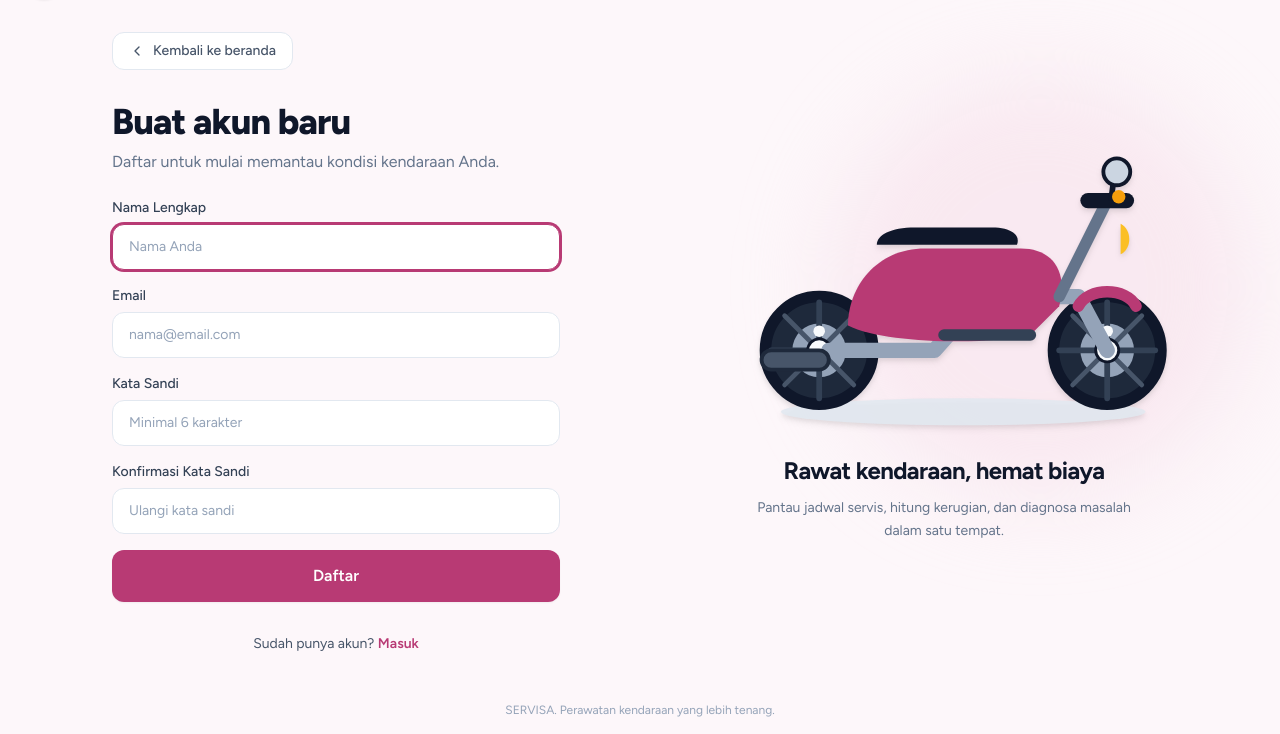
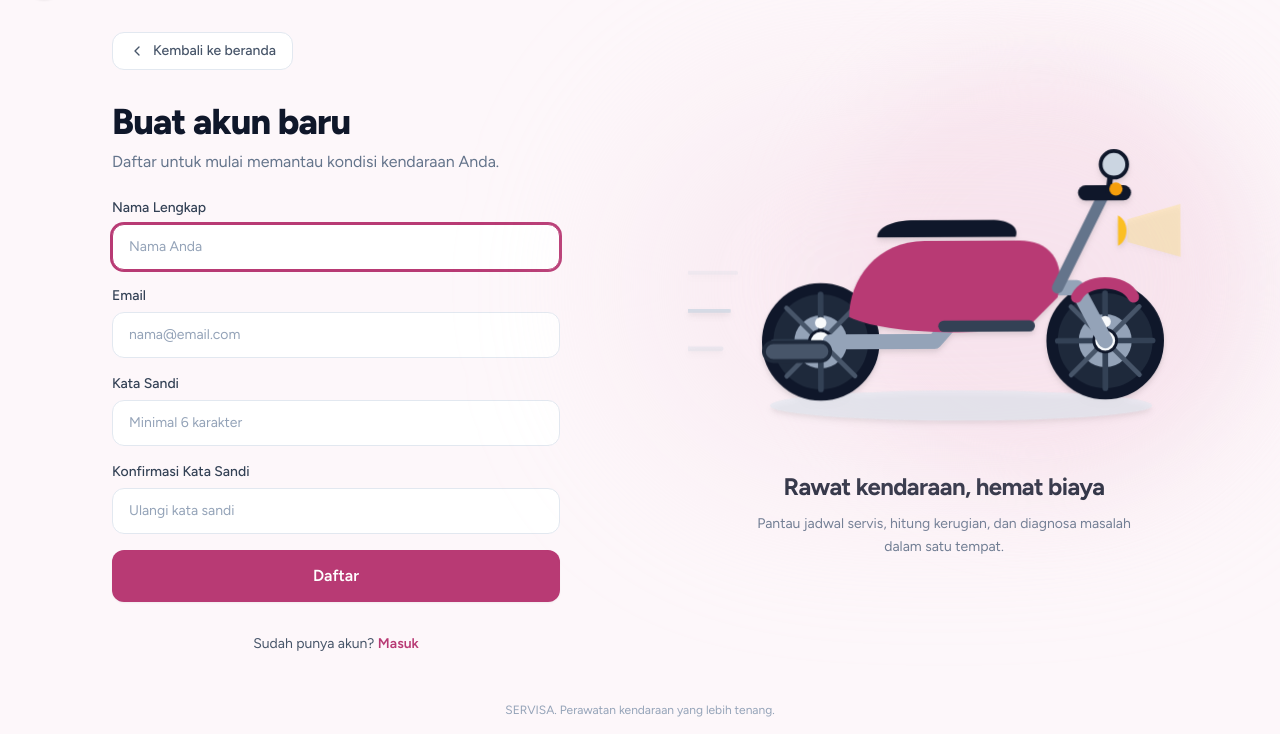
Before and after one commit to bintangalsyahadat/system-vehicle-maintenance, a Laravel app: page /register in a window 1280 px wide. Shown: the part 72-806 px from the top of the page. Run offline with Laravel 12, Linux system fonts and the light colour scheme; style sheets or scripts are compiled from the project's sources.

Commit message:
[IMP] sync animated scooter riding illustration on login and register pages
- Update auth-illustration component with 360-degree rotating wheels via native SVG animateTransform
- Add bikeRide vertical bounce and tilt riding suspension animation
- Add shadowPulse breathing ground shadow and speed dash wind lines
- Harmonize scooter proportions and glow background with dashboard odometer

```diff
--- a/resources/views/components/auth-illustration.blade.php
+++ b/resources/views/components/auth-illustration.blade.php
@@ -2,20 +2,107 @@
     <!-- Background Curved Pastel Shape (Dekoratif Melengkung Sesuai Tema) -->
     <div class="absolute -top-12 -right-8 w-80 h-80 sm:w-96 sm:h-96 bg-brand-secondary/50 dark:bg-brand-secondary/20 rounded-full -z-10 blur-2xl transform scale-110"></div>
 
-    <!-- Kontainer Ilustrasi Motor Skuter -->
-    <div class="relative w-full h-64 sm:h-72 flex items-center justify-center">
-        <svg class="w-full h-full drop-shadow-md" viewBox="20 40 260 150" fill="none" xmlns="http://www.w3.org/2000/svg">
-            <!-- Bayangan Tanah -->
-            <ellipse cx="160" cy="180" rx="95" ry="7" fill="currentColor" class="text-slate-200/90 dark:text-slate-800/80" />
+    <!-- Kontainer Ilustrasi Motor Skuter (Sama Persis dengan Dashboard, Lengkap dengan Animasi Melaju & Roda Berputar) -->
+    <div class="relative w-full h-72 sm:h-80 flex items-center justify-center">
+        <!-- Glow Efek di Belakang Skuter -->
+        <div class="absolute inset-0 bg-brand-secondary/40 dark:bg-brand-main/15 rounded-full blur-3xl transform scale-125"></div>
 
-            <!-- Roda Belakang Lengkap dengan Velg Spoke -->
+        <!-- Animasi CSS Khusus Motor Melaju -->
+        <style>
+            @keyframes bikeRide {
+                0%, 100% {
+                    transform: translateY(0px) rotate(0deg);
+                }
+                25% {
+                    transform: translateY(-3.5px) rotate(-0.5deg);
+                }
+                50% {
+                    transform: translateY(0px) rotate(0deg);
+                }
+                75% {
+                    transform: translateY(-2px) rotate(0.4deg);
+                }
+            }
+            @keyframes shadowPulse {
+                0%, 100% {
+                    transform: scaleX(1);
+                    opacity: 0.8;
+                }
+                25% {
+                    transform: scaleX(0.92);
+                    opacity: 0.55;
+                }
+                50% {
+                    transform: scaleX(1);
+                    opacity: 0.8;
+                }
+                75% {
+                    transform: scaleX(0.95);
+                    opacity: 0.65;
+                }
+            }
+            @keyframes speedDash {
+                0% {
+                    transform: translateX(0);
+                    opacity: 0;
+                }
+                30% {
+                    opacity: 0.8;
+                }
+                100% {
+                    transform: translateX(-35px);
+                    opacity: 0;
+                }
+            }
+            .animate-bike-ride {
+                animation: bikeRide 1.6s ease-in-out infinite;
+                transform-origin: center bottom;
+            }
+            .animate-shadow-pulse {
+                animation: shadowPulse 1.6s ease-in-out infinite;
+                transform-origin: center;
+            }
+            .animate-speed-dash-1 {
+                animation: speedDash 1s ease-out infinite;
+            }
+            .animate-speed-dash-2 {
+                animation: speedDash 1.2s ease-out 0.3s infinite;
+            }
+            .animate-speed-dash-3 {
+                animation: speedDash 0.9s ease-out 0.6s infinite;
+            }
+        </style>
+
+        <!-- Vector Graphic Scooter -->
+        <svg class="w-full h-full drop-shadow-md select-none" viewBox="15 45 270 145" fill="none" xmlns="http://www.w3.org/2000/svg">
+            <!-- Bayangan Tanah Dinamis -->
+            <ellipse cx="160" cy="180" rx="105" ry="8" fill="currentColor" class="text-slate-200 dark:text-slate-800/80 animate-shadow-pulse" />
+
+            <!-- Efek Garis Angin Kecepatan di Belakang Motor -->
+            <g>
+                <line x1="60" y1="150" x2="35" y2="150" stroke="currentColor" class="text-slate-300 dark:text-slate-600 animate-speed-dash-1" stroke-width="2.5" stroke-linecap="round" />
+                <line x1="50" y1="130" x2="20" y2="130" stroke="currentColor" class="text-slate-300 dark:text-slate-600 animate-speed-dash-2" stroke-width="2" stroke-linecap="round" />
+                <line x1="70" y1="110" x2="45" y2="110" stroke="currentColor" class="text-slate-300 dark:text-slate-600 animate-speed-dash-3" stroke-width="2" stroke-linecap="round" />
+            </g>
+
+            <!-- GROUP MOTOR DENGAN BOUNCING SUSPENSI -->
+            <g class="animate-bike-ride">
+                <!-- Roda Belakang Berputar 360 Derajat -->
                 <g>
                     <!-- Ban Luar Hitam -->
                     <circle cx="85" cy="148" r="28" fill="#1E293B" stroke="#0F172A" stroke-width="6" />
                     <circle cx="85" cy="148" r="14" fill="#94A3B8" />
 
-                <!-- Velg Spokes -->
+                    <!-- Velg Spokes Berputar (Native SVG Rotation Transform) -->
                     <g>
+                        <animateTransform
+                            attributeName="transform"
+                            type="rotate"
+                            from="0 85 148"
+                            to="360 85 148"
+                            dur="1.2s"
+                            repeatCount="indefinite" />
+
                         <line x1="85" y1="123" x2="85" y2="173" stroke="#334155" stroke-width="3" stroke-linecap="round" />
                         <line x1="60" y1="148" x2="110" y2="148" stroke="#334155" stroke-width="3" stroke-linecap="round" />
                         <line x1="67" y1="130" x2="103" y2="166" stroke="#475569" stroke-width="2.5" stroke-linecap="round" />
@@ -27,14 +114,22 @@
                     <circle cx="85" cy="148" r="6" fill="#F8FAFC" stroke="#0F172A" stroke-width="1.5" />
                 </g>
 
-            <!-- Roda Depan Lengkap dengan Velg Spoke -->
+                <!-- Roda Depan Berputar 360 Derajat -->
                 <g>
                     <!-- Ban Luar Hitam -->
                     <circle cx="235" cy="148" r="28" fill="#1E293B" stroke="#0F172A" stroke-width="6" />
                     <circle cx="235" cy="148" r="14" fill="#94A3B8" />
 
-                <!-- Velg Spokes -->
+                    <!-- Velg Spokes Berputar (Native SVG Rotation Transform) -->
                     <g>
+                        <animateTransform
+                            attributeName="transform"
+                            type="rotate"
+                            from="0 235 148"
+                            to="360 235 148"
+                            dur="1.2s"
+                            repeatCount="indefinite" />
+
                         <line x1="235" y1="123" x2="235" y2="173" stroke="#334155" stroke-width="3" stroke-linecap="round" />
                         <line x1="210" y1="148" x2="260" y2="148" stroke="#334155" stroke-width="3" stroke-linecap="round" />
                         <line x1="217" y1="130" x2="253" y2="166" stroke="#475569" stroke-width="2.5" stroke-linecap="round" />
@@ -49,14 +144,14 @@
                 <!-- Body Frame Bawah -->
                 <path d="M90 148 L145 148 L170 120 L220 120 L235 148" stroke="currentColor" class="text-slate-400 dark:text-slate-600" stroke-width="8" stroke-linecap="round" stroke-linejoin="round" />
 
-            <!-- Main Body Motor (Dinamis Warna Brand: Pink / Blue) -->
+                <!-- Main Body Motor Skuter -->
                 <path d="M100 135 C100 115 115 95 140 95 L190 95 C205 95 215 105 210 125 L195 140 C175 145 120 145 100 135 Z"
                       class="fill-brand-main" />
 
-            <!-- Jok / Tempat Duduk Ergonomis -->
+                <!-- Jok Motor Ergonomis -->
                 <path d="M115 93 C115 88 122 84 135 84 L175 84 C185 84 190 88 188 93 Z" fill="#0F172A" />
 
-            <!-- Footstep / Deck Depan -->
+                <!-- Footstep / Dek Pijakan Kaki -->
                 <path d="M150 140 L195 140" stroke="#334155" stroke-width="6" stroke-linecap="round" />
 
                 <!-- Stang & Spion -->
@@ -65,15 +160,19 @@
                 <circle cx="240" cy="55" r="7" fill="currentColor" class="text-slate-300 dark:text-slate-600" stroke="#0F172A" stroke-width="2" />
                 <path d="M238 62 L237 70" stroke="#0F172A" stroke-width="3" />
 
-            <!-- Lampu Depan & Aksen Indikator Amber -->
+                <!-- Lampu Headlamp & Indikator Amber -->
                 <path d="M242 82 C248 85 248 95 242 98 Z" fill="#FBBF24" />
                 <circle cx="241" cy="68" r="3.5" fill="#F59E0B" />
 
-            <!-- Slebor / Spatbor Depan Sesuai Warna Brand -->
+                <!-- Sorotan Cahaya Headlamp Halus -->
+                <polygon points="247,84 275,76 275,104 247,96" fill="#FDE047" opacity="0.25" />
+
+                <!-- Slebor Depan -->
                 <path d="M220 125 C225 115 245 115 250 125" stroke="currentColor" class="text-brand-main" stroke-width="6" stroke-linecap="round" />
 
                 <!-- Knalpot Belakang -->
                 <rect x="55" y="148" width="35" height="10" rx="5" fill="#475569" stroke="#1E293B" stroke-width="2" />
+            </g>
         </svg>
     </div>
 
```
Lines whose indentation alone changed are shown as unchanged.
